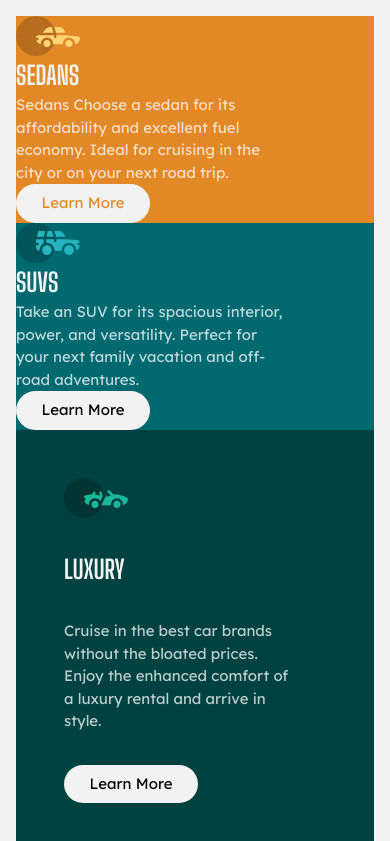
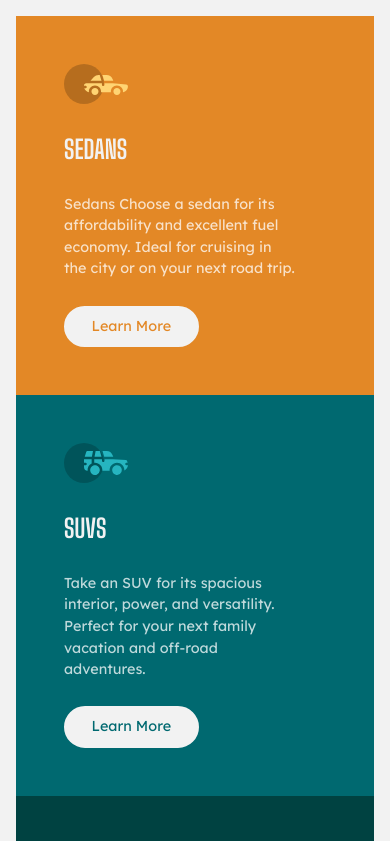
Before and after one commit to quasarblues/three-column-card, a plain HTML site: page index.html in a window 390 px wide. Shown: the top 841 px of the page. Drawn offline with Linux system fonts and the light colour scheme.

Commit message:
updated mobile layout

```diff
--- a/app.css
+++ b/app.css
@@ -7,7 +7,7 @@
     --heading-buttons: hsl(0, 0%, 95%);
 
     /* FONT */
-    --standard-size: 15px;
+    --standard-size: 0.90rem;
     --body-font: 'Lexend Deca', sans-serif;
     --heading-font: 'Big Shoulders Display', cursive;
     --standard-weight: 400;
@@ -93,13 +93,13 @@ h6 {
     flex-direction: column;
 }
 
-.content-wrapper {
+.card {
     display: flex;
     flex-direction: column;
     justify-content: center;
     align-items: flex-start;
     padding: 3rem 0 3rem 3rem;
-    row-gap: 2rem;
+    row-gap: 1.6rem;
 }
 
 .heading-style {
@@ -120,7 +120,9 @@ h6 {
     background-color: var(--heading-buttons);
     border-radius: 25px;
     padding: 0.5rem 1.6rem;
-    border: none;
+    border: 2px solid var(--heading-buttons);
+    box-sizing: border-box;
+    transition: all 0.3s ease;
 }
 
 /* GENERAL STYLES */
@@ -138,7 +140,7 @@ main {
     padding: 1rem;
 }
 
-/* CLASS STYLES  */
+/* SEDAN STYLES  */
 .sedan-section {
     background-color: var(--sedan-background);
 }
@@ -147,10 +149,35 @@ main {
     color: var(--sedan-background);
 }
 
+.sedan-section button:hover {
+    color: var(--heading-buttons);
+    background-color: var(--sedan-background);
+}
+
+/* SUV STYLES */
 .suv-section {
     background-color: var(--suv-background);
 }
 
+.suv-section button {
+    color: var(--suv-background);
+}
+
+.suv-section button:hover {
+    color: var(--heading-buttons);
+    background-color: var(--suv-background);
+}
+
+/* LUXURY STYLES */
 .luxury-section {
     background-color: var(--luxury-background);
 }
+
+.luxury-section button {
+    color: var(--luxury-background);
+}
+
+.luxury-section button:hover {
+    color: var(--heading-buttons);
+    background-color: var(--luxury-background);
+}
--- a/index.html
+++ b/index.html
@@ -54,7 +54,7 @@
       </div>
       <!-- LUXURY SECTION -->
       <div class="luxury-section">
-        <div class="content-wrapper">
+        <div class="card">
           <img src="images/icon-luxury.svg" alt="Image of a small luxury vehicle icon">
           <p class="heading-style">luxury</p>
           <p class="paragraph-style">
```
